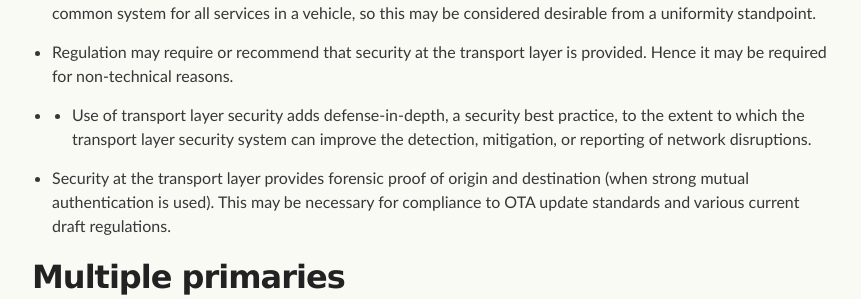
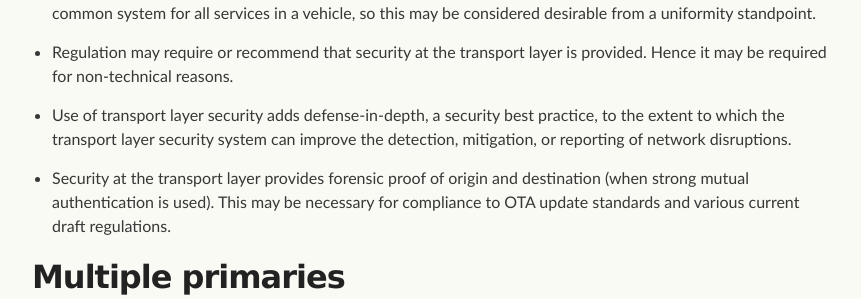
Before and after one commit to uptane/deployment-considerations, a Jekyll site: the page built from customizations.md, in a window 1280 px wide. Shown: the part 3088-3387 px from the top of the page, without its empty margins (208-1069 px from the left). Built offline with Jekyll 4.4.1, drawn with Linux system fonts in a browser that asks for light colours; our own code applies the rules of GitHub Pages for plain Markdown files.

```diff
--- a/customizations.md
+++ b/customizations.md
@@ -73,7 +73,7 @@ Uptane's security is orthogonal to security systems at other network layers, suc
 
 - Regulation may require or recommend that security at the transport layer is provided.  Hence it may be required for non-technical reasons.
 
-- - Use of transport layer security adds defense-in-depth, a security best practice, to the extent to which the transport layer security system can improve the detection, mitigation, or reporting of network disruptions.
+- Use of transport layer security adds defense-in-depth, a security best practice, to the extent to which the transport layer security system can improve the detection, mitigation, or reporting of network disruptions.
 
 - Security at the transport layer provides forensic proof of origin and destination (when strong mutual authentication is used).  This may be necessary for compliance to OTA update standards and various current draft regulations.
 
```
